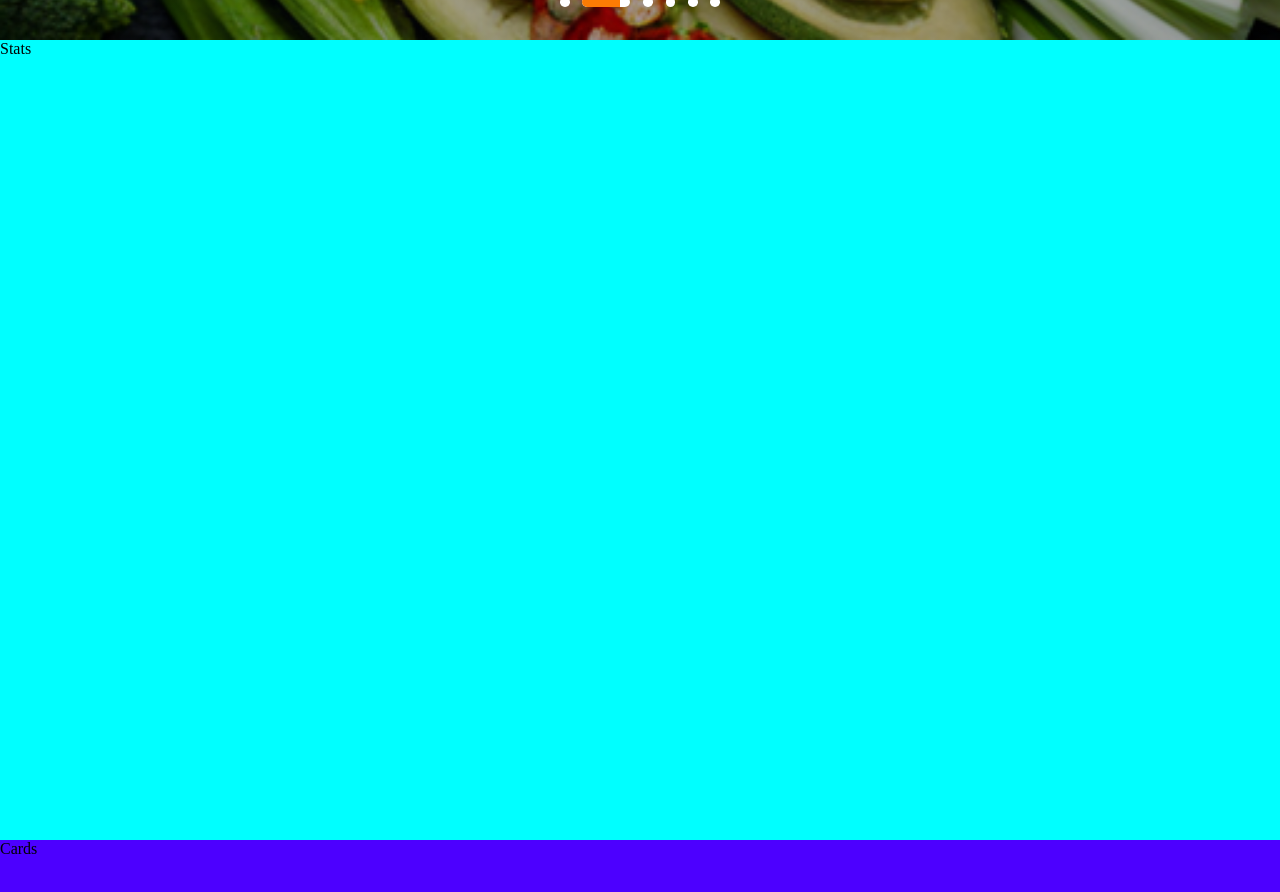
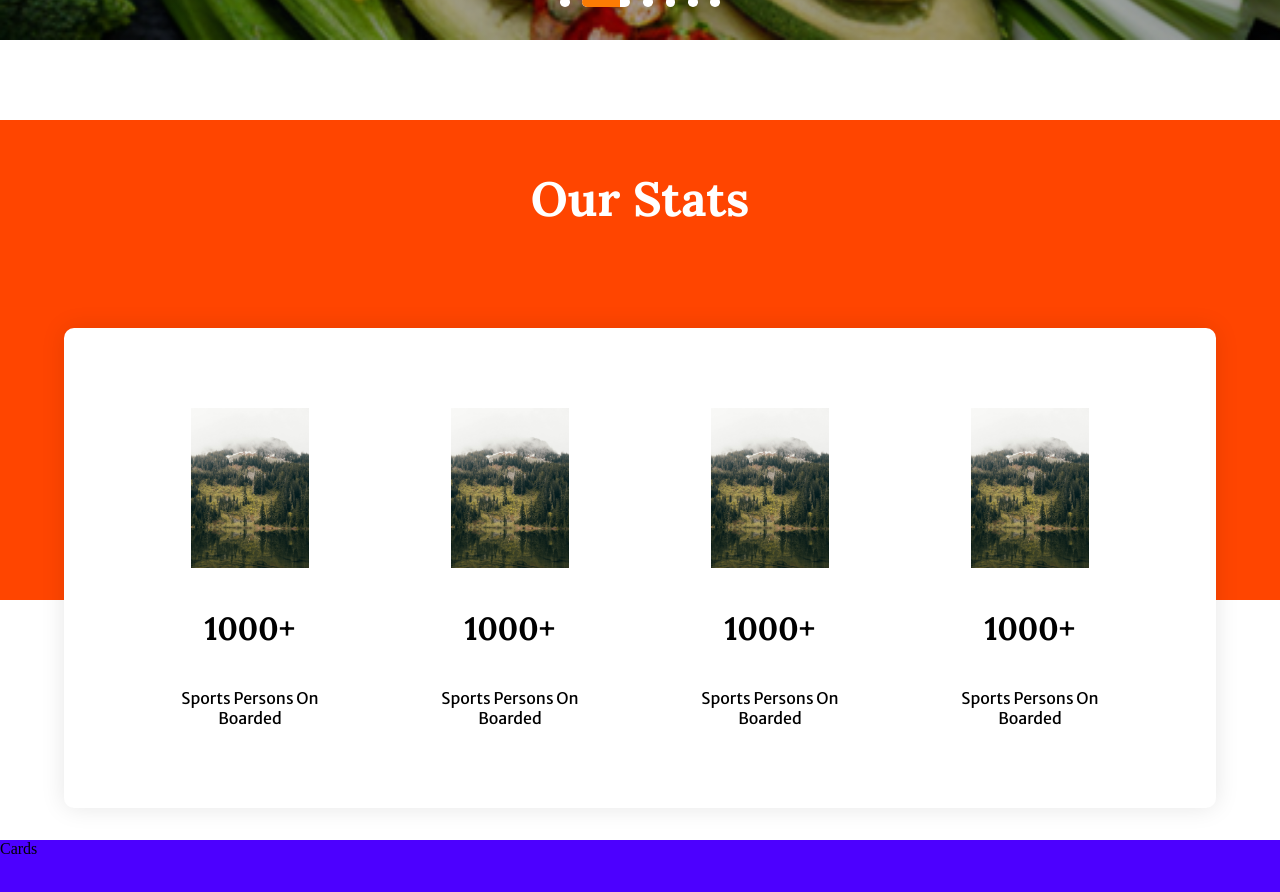
Before and after one commit to Nirushetty10/Nutrition_app, a React (Create React App) app: page / in a window 1280 px wide. Shown: the part 760-1652 px from the top of the page. Built offline with nearby package versions, Linux system fonts and the light colour scheme; a web font is replaced by a local one.

Commit message:
completed static stats page

```diff
--- a/src/Pages/Stats.jsx
+++ b/src/Pages/Stats.jsx
@@ -1,10 +1,50 @@
-import React from 'react';
+import React from "react";
 import "./Stats.scss";
+import image from "../images/pexels/pexels-anne-mccarthy-12480410.jpg";
+
+let data = [{
+  id: 1,
+  image : image,
+  counts : "1000+",
+  title : "Sports Persons On Boarded"
+},
+{
+  id: 2,
+  image : image,
+  counts : "1000+",
+  title : "Sports Persons On Boarded"
+},
+{
+  id: 3,
+  image : image,
+  counts : "1000+",
+  title : "Sports Persons On Boarded"
+},
+{
+  id: 4,
+  image : image,
+  counts : "1000+",
+  title : "Sports Persons On Boarded"
+}
+]
 
 const Stats = () => {
   return (
-    <div className='stats_content__section'>Stats</div>
-  )
-}
+    <div className="stats_content__section">
+      <div className="stats__background">
+        <h1>Our Stats</h1>
+        <div className="stats__content">
+          {data.map(content => {
+              return <div key={content.id} className="stats__content_card">
+              <img src={content.image} alt="" />
+              <h1>{content.counts}</h1>
+              <p>{content.title}</p>
+            </div>
+          })}
+        </div>
+      </div>
+    </div>
+  );
+};
 
 export default Stats;
--- a/src/Pages/Stats.scss
+++ b/src/Pages/Stats.scss
@@ -1,5 +1,66 @@
 .stats_content__section {
     width: 100%;
     height: 100vh;
-    background-color: aqua;
+    display: flex;
+    align-items: center;
+    flex-direction: column;
+    position: relative;
+
+    .stats__background {
+        margin-top: 80px;
+        width: 100%;
+        height: 60%;
+        background-color: #FF4500;
+        display: flex;
+        align-items: center;
+        justify-content: space-between;
+        flex-direction: column;
+
+        h1 {
+            font-size: 3rem;
+            color: #fff;
+            padding-top: 3rem;
+            font-family: 'Lora', serif;
+            font-weight: 300;
+        }
+
+        .stats__content {
+            position: absolute;
+            bottom: 2rem;
+            width: 90%;
+            height: 60%;
+            padding: 3rem 5rem;
+            background-color: #fff;
+            display: flex;
+            gap: 3rem;
+            box-shadow: 0 0 25px 0 rgba(0, 0, 0, 0.1);
+            border-radius: 10px;
+
+            .stats__content_card {
+                flex: 1;
+                display: flex;
+                flex-direction: column;
+                align-items: center;
+                justify-content: space-between;
+                padding: 2rem;
+
+                img {
+                    width: 80%;
+                    height: 50%;
+                    object-fit: cover;
+                }
+
+                h1 {
+                    color: black;
+                    font-size: 2rem;
+                    padding: 0;
+                }
+                p{
+                    font-size: 1rem;
+                    text-align: center;
+                    font-family: 'Merriweather Sans';
+                }
+            }
+        }
+    }
 }
```
